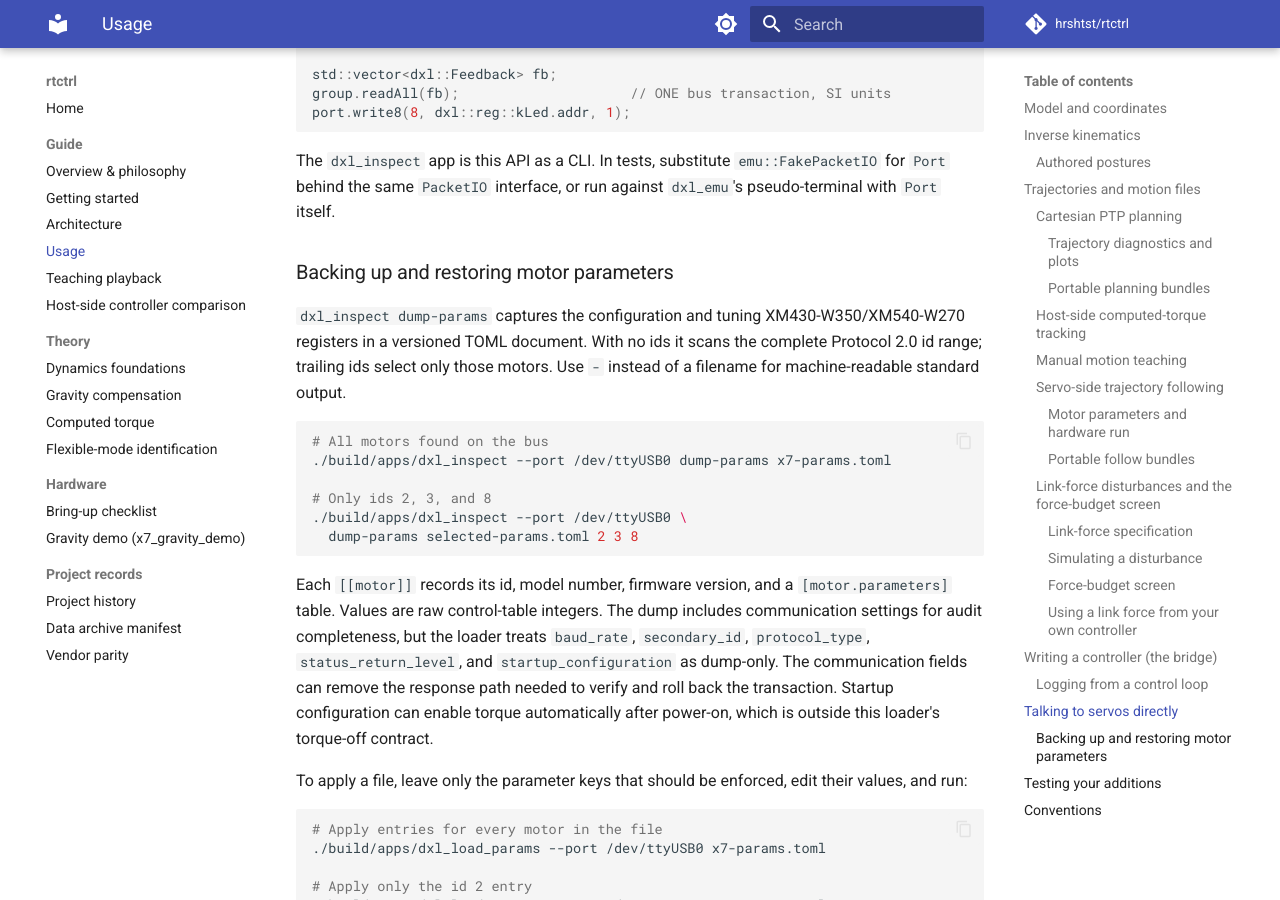
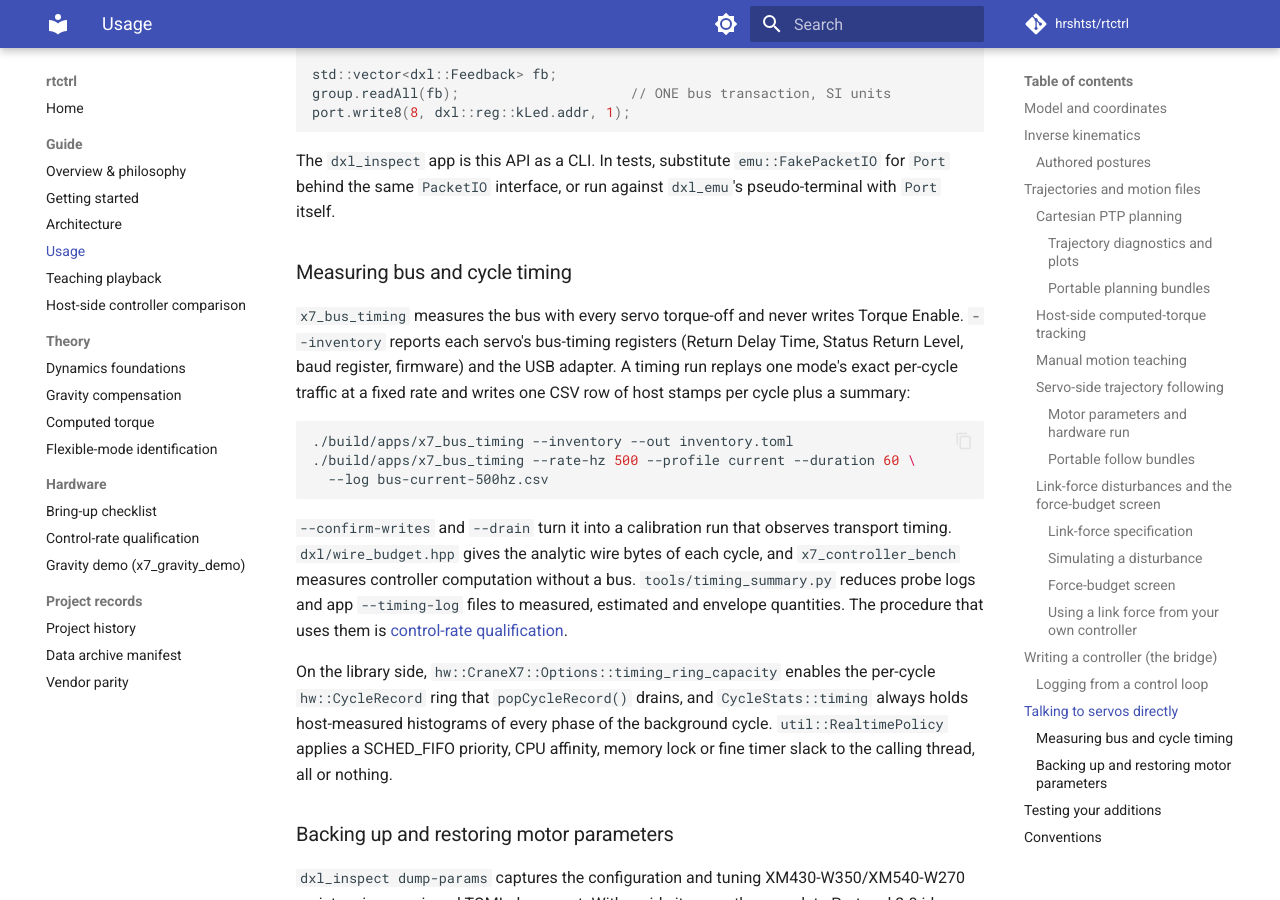
Before and after one commit to hrshtst/rtctrl, an MkDocs documentation site: the page built from docs/guide/usage.md, in a window 1280 px wide and 900 px high, scrolled down 21537 px. Built offline with MkDocs 1.6.1 and Material for MkDocs 9.7.7, drawn with Linux system fonts in a browser that asks for light colours; comment, search, counter and statistics services are not loaded.

Commit message:
docs: add the control-rate qualification procedure
docs/hardware/control-rate.md is the hardware procedure of the
configurable control-rate plan: the measured, estimated and envelope
classes and what host stamps do not establish (servo measurement age is
unknown; write_return is not wire completion), the session rules (the
bring-up rules, unique logs, archive handling, the loaded condition,
200 -> 500 -> 1000 Hz per mode, no positioning at an unqualified rate,
the stop rule), the runnable exploratory steps E0 (inventory) and E1
(production-traffic and calibration probe runs), the timing summary,
checkpoint 1, the later steps and per-mode qualification matrix, and
the proposed acceptance criteria to be frozen at checkpoint 2. The page
states plainly that no rate above 100 Hz is qualified yet.

bringup.md and the navigation link it; usage.md describes the probe,
the wire budget, the benchmark, the timing summary and the library's
timing ring, phase histograms and real-time policy.

Phase A8 (the last of Phase A) of the configurable control-rate plan.

Claude-Session: https://claude.ai/code/session_019n1vHmKvqcQXktHbT1RjBu

````diff
--- a/docs/guide/usage.md
+++ b/docs/guide/usage.md
@@ -1124,6 +1124,34 @@ The `dxl_inspect` app is this API as a CLI. In tests, substitute
 `emu::FakePacketIO` for `Port` behind the same `PacketIO` interface,
 or run against `dxl_emu`'s pseudo-terminal with `Port` itself.
 
+### Measuring bus and cycle timing
+
+`x7_bus_timing` measures the bus with every servo torque-off and never writes
+Torque Enable. `--inventory` reports each servo's bus-timing registers (Return
+Delay Time, Status Return Level, baud register, firmware) and the USB adapter.
+A timing run replays one mode's exact per-cycle traffic at a fixed rate and
+writes one CSV row of host stamps per cycle plus a summary:
+
+```sh
+./build/apps/x7_bus_timing --inventory --out inventory.toml
+./build/apps/x7_bus_timing --rate-hz 500 --profile current --duration 60 \
+  --log bus-current-500hz.csv
+```
+
+`--confirm-writes` and `--drain` turn it into a calibration run that observes
+transport timing. `dxl/wire_budget.hpp` gives the analytic wire bytes of each
+cycle, and `x7_controller_bench` measures controller computation without a bus.
+`tools/timing_summary.py` reduces probe logs and app `--timing-log` files to
+measured, estimated and envelope quantities. The procedure that uses them is
+[control-rate qualification](../hardware/control-rate.md).
+
+On the library side, `hw::CraneX7::Options::timing_ring_capacity` enables the
+per-cycle `hw::CycleRecord` ring that `popCycleRecord()` drains, and
+`CycleStats::timing` always holds host-measured histograms of every phase of
+the background cycle. `util::RealtimePolicy` applies a SCHED_FIFO priority,
+CPU affinity, memory lock or fine timer slack to the calling thread, all or
+nothing.
+
 ### Backing up and restoring motor parameters
 
 `dxl_inspect dump-params` captures the configuration and tuning
--- a/mkdocs.yml
+++ b/mkdocs.yml
@@ -77,6 +77,7 @@ nav:
       - Flexible-mode identification: theory/identification.md
   - Hardware:
       - Bring-up checklist: hardware/bringup.md
+      - Control-rate qualification: hardware/control-rate.md
       - Gravity demo (x7_gravity_demo): hardware/gravity-demo.md
   - Project records:
       - Project history: records/history.md
````
Also changed, not shown: docs/hardware/bringup.md (+4 -0 lines), docs/hardware/control-rate.md (added, +189 -0 lines).
